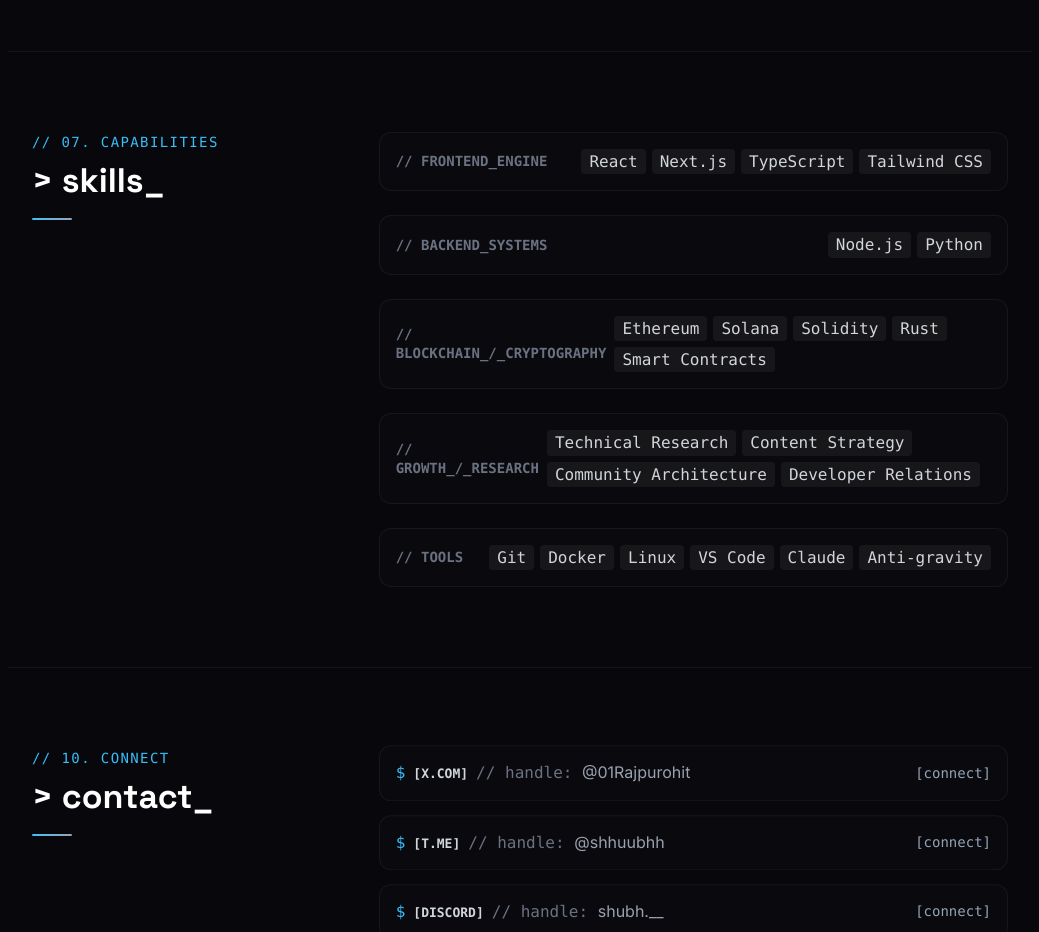
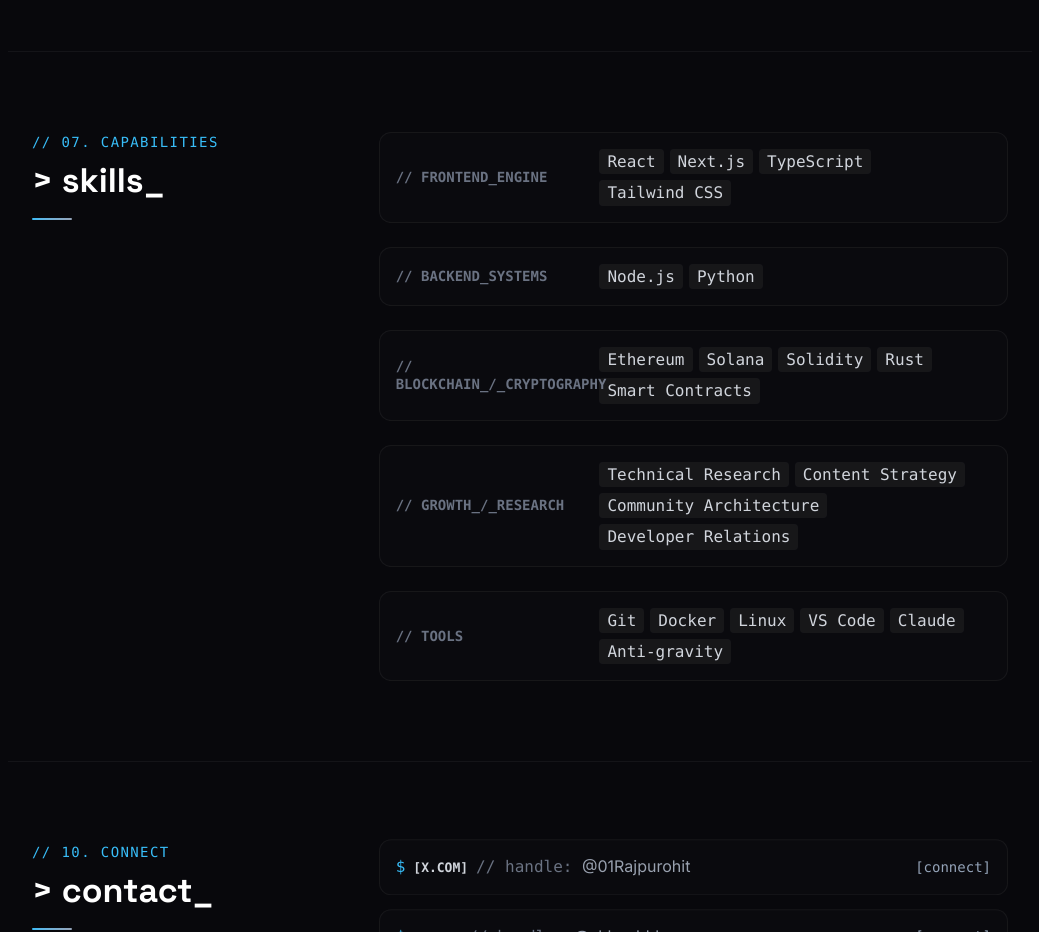
Before and after one commit to shhuubbhh/web3-Portfolio, a React (Vite) app: page / in a window 1280 px wide. Shown: the part 3820-4752 px from the top of the page, without its empty margins (120-1159 px from the left). Built offline with nearby package versions, Linux system fonts and the light colour scheme.

Commit message:
Update Skills layout to grid-col-12 for exact alignment of skill lists

```diff
--- a/src/components/Skills.tsx
+++ b/src/components/Skills.tsx
@@ -56,12 +56,12 @@
               whileInView={{ opacity: 1, y: 0 }}
               viewport={{ once: true }}
               transition={{ duration: 0.4, delay: catIdx * 0.05 }}
-              className="border border-white/5 bg-[#121216]/30 p-4 rounded-xl flex flex-col sm:flex-row sm:items-center justify-between gap-2 hover:border-brand-purple/20 transition-all"
+              className="border border-white/5 bg-[#121216]/30 p-4 rounded-xl grid grid-cols-1 sm:grid-cols-12 gap-4 items-center hover:border-brand-purple/20 transition-all"
             >
-              <span className="text-gray-500 font-semibold text-[10px] uppercase">
+              <span className="text-gray-500 font-semibold text-[10px] uppercase sm:col-span-4">
                 // {category.title.toLowerCase().replace(/\s+/g, '_')}
               </span>
-              <div className="flex flex-wrap gap-1.5 text-gray-300">
+              <div className="flex flex-wrap gap-1.5 text-gray-300 sm:col-span-8">
                 {category.skills.map((skill) => (
                   <span key={skill} className="bg-white/5 px-2 py-0.5 rounded">
                     {skill}
```
